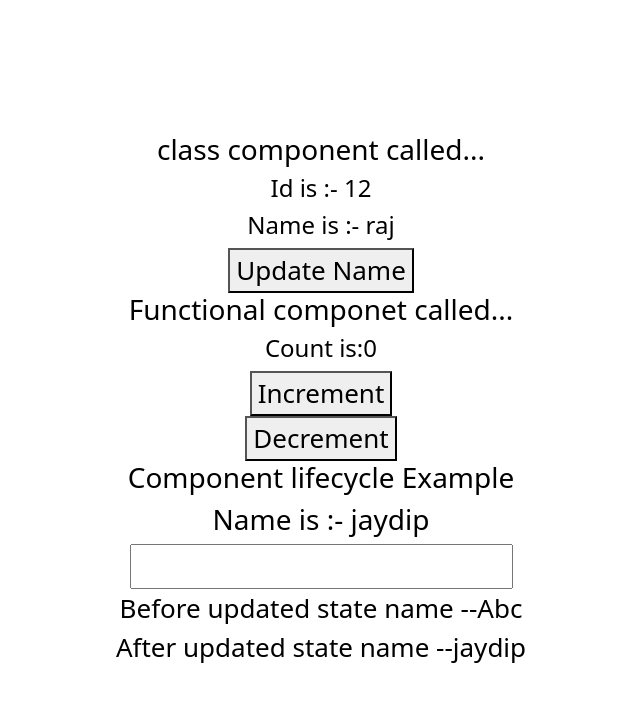
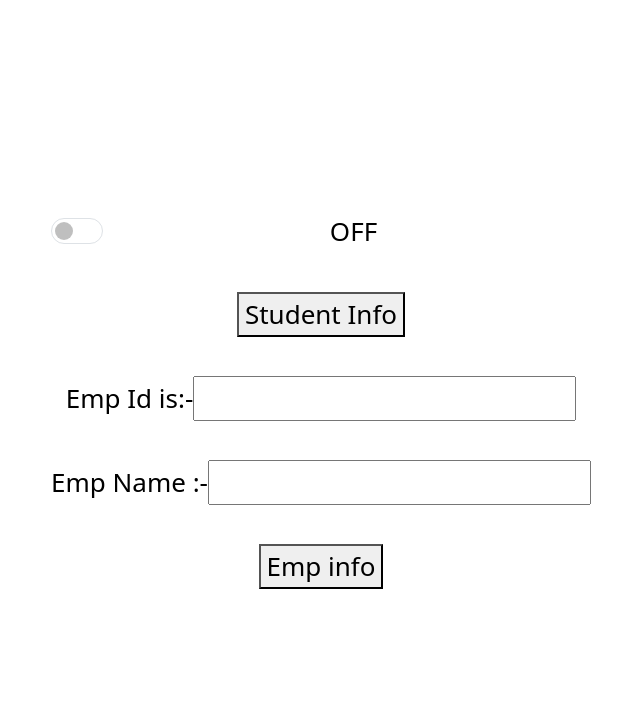
Before and after one commit to Jaydip1510/React_JS, a React (Create React App) app in the folder demo/: page / in a window 1280 px wide. Shown: the top 702 px of the page, without its empty margins (319-959 px from the left). Built offline with nearby package versions, Linux system fonts and the light colour scheme.

Commit message:
datapassing

```diff
--- a/demo/src/App.js
+++ b/demo/src/App.js
@@ -10,6 +10,7 @@ import Statefull from './components/Statefull';
 import Statefunction from './components/Statefunction';
 import Componentlifecycle from './components/Componentlifecycle';
 import Hocomponent from './components/Hocomponent';
+import Dataargument from './components/Dataargument';
 
 
 
@@ -48,10 +49,11 @@ class App extends React.Component {
 
         {/* <Folderjsx /> */}
         {/* <PropsExample /> */}
-        <Statefull />
+        {/* <Statefull />
         <Statefunction />
 
-        <Componentlifecycle myName="makwana" />
+        <Componentlifecycle myName="makwana" /> */}
+        <Dataargument/>
 
 
         {/* <h3>{data}</h3>
--- /dev/null
+++ b/demo/src/components/Dataargument.jsx
@@ -0,0 +1,44 @@
+import React, { Component } from 'react';
+import Form from 'react-bootstrap/Form';
+import 'bootstrap/dist/css/bootstrap.min.css';
+
+class Dataargument extends Component {
+    constructor() {
+        super()
+        this.state = {
+            status: 0
+        }
+    }
+    render() {
+        const changeStatus = () => {
+            this.setState({ status: !this.state.status });
+        }
+        const empData = (id,name) => {
+            console.log("id is:-"+id);
+            console.log("name is:-"+name);
+
+        }
+        return (
+            <div>
+                {/* <button onClick={changeStatus}>{this.state.status == 0 ? "OFF" : "ON"}</button> */}
+                <Form>
+                    <Form.Check // prettier-ignore
+                        type="switch"
+                        id="custom-switch"
+                        label={this.state.status == 0 ? "OFF" : "ON"}
+                        onClick={changeStatus}
+                    />
+                </Form><br/>
+                <button onClick={()=>empData(12,"jaydip")}>Student Info</button><br/><br/>
+                <label>Emp Id is:-</label>
+                <input type="text" onChange={(e) =>(this.state.id = e.target.value)}/><br/><br/>
+                <label>Emp Name   :-</label>
+                <input type="text" onChange={(e) =>(this.state.name = e.target.value)}/><br/><br/>
+                <button onClick={() =>empData(this.state.id,this.state.name)}>Emp info</button>
+
+            </div>
+        );
+    }
+}
+
+export default Dataargument;
```
